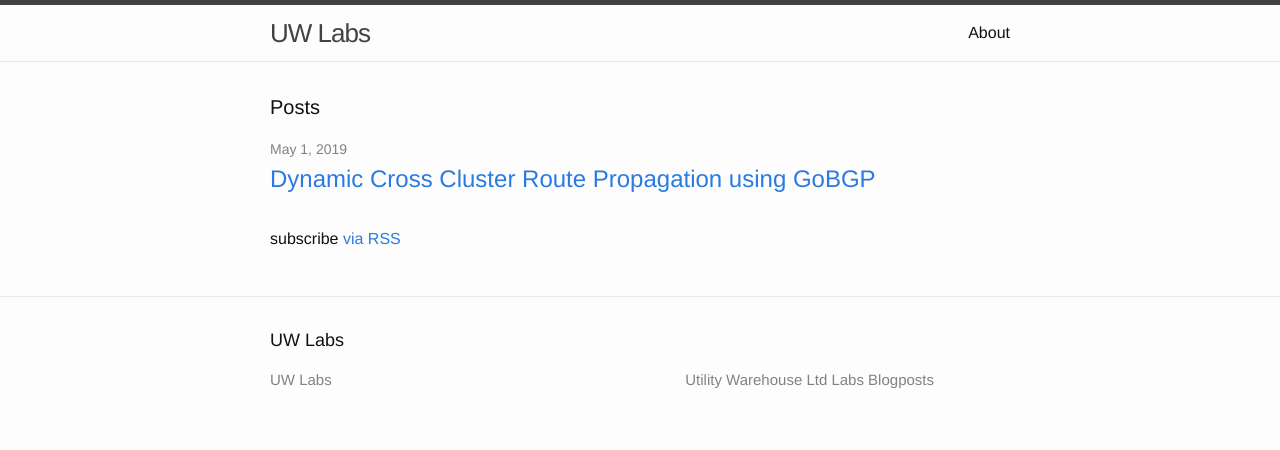
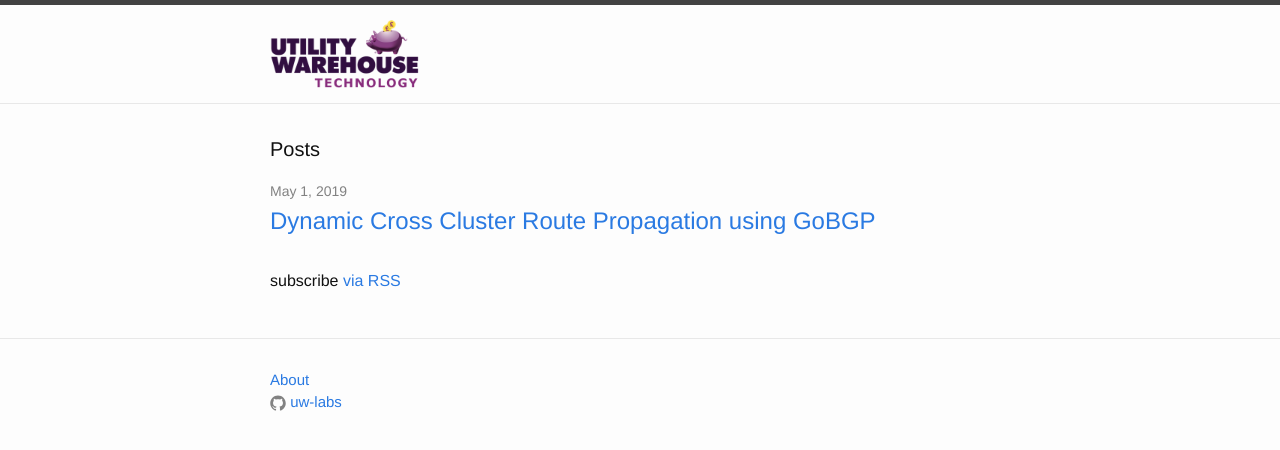
Before and after one commit to uw-labs/blog, a Jekyll site: the page built from index.html, in a window 1280 px wide. Shown: the top 450 px of the page. Built offline with Jekyll 4.4.1, drawn with Linux system fonts in a browser that asks for light colours.

Commit message:
start of upstyle

```diff
--- a/_config.yml
+++ b/_config.yml
@@ -5,3 +5,6 @@ description: > # this means to ignore newlines until "baseurl:"
 
 # Build settings
 markdown: kramdown
+
+github_labs_username: uw-labs
+github_username: utilitywarehouse
--- a/_includes/footer.html
+++ b/_includes/footer.html
@@ -1,38 +1,18 @@
 <footer class="site-footer">
+    <div class="wrapper">
+        <div class="footer-col-wrapper">
+            <div class="footer-col footer-col-1">
 
-  <div class="wrapper">
+                <div class="trigger">
+                    {% for my_page in site.pages %}
+                    {% if my_page.title %}
+                    <a class="page-link" href="{{ my_page.url | prepend: site.baseurl }}">{{ my_page.title }}</a>
+                    {% endif %}
+                    {% endfor %}
+                </div>
 
-    <h2 class="footer-heading">{{ site.title }}</h2>
-
-    <div class="footer-col-wrapper">
-      <div class="footer-col footer-col-1">
-        <ul class="contact-list">
-          <li>{{ site.title }}</li>
-          <li><a href="mailto:{{ site.email }}">{{ site.email }}</a></li>
-        </ul>
-      </div>
-
-      <div class="footer-col footer-col-2">
-        <ul class="social-media-list">
-          {% if site.github_username %}
-          <li>
-            {% include icon-github.html username=site.github_username %}
-          </li>
-          {% endif %}
-
-          {% if site.twitter_username %}
-          <li>
-            {% include icon-twitter.html username=site.twitter_username %}
-          </li>
-          {% endif %}
-        </ul>
-      </div>
-
-      <div class="footer-col footer-col-3">
-        <p>{{ site.description }}</p>
-      </div>
+                {% include icon-github.html username=site.github_labs_username %}
+            </div>
+        </div>
     </div>
-
-  </div>
-
 </footer>
--- a/_includes/header.html
+++ b/_includes/header.html
@@ -2,7 +2,9 @@
 
   <div class="wrapper">
 
-    <a class="site-title" href="{{ site.baseurl }}/">{{ site.title }}</a>
+    <a class="site-title" href="{{ site.baseurl }}/">
+      <img src="{{ "/png/utility-warehouse-tech-colors.png" | prepend: site.baseurl }}" width="150" />
+    </a>
 
     <nav class="site-nav">
       <a href="#" class="menu-icon">
@@ -13,13 +15,6 @@
         </svg>
       </a>
 
-      <div class="trigger">
-        {% for my_page in site.pages %}
-          {% if my_page.title %}
-          <a class="page-link" href="{{ my_page.url | prepend: site.baseurl }}">{{ my_page.title }}</a>
-          {% endif %}
-        {% endfor %}
-      </div>
     </nav>
 
   </div>
--- a/_sass/_layout.scss
+++ b/_sass/_layout.scss
@@ -15,7 +15,8 @@
     font-weight: 300;
     line-height: 56px;
     letter-spacing: -1px;
-    margin-bottom: 0;
+    margin-top: 15px;
+    margin-bottom: 15px;
     float: left;
 
     &,
```
Also changed, not shown: png/utility-warehouse-tech-colors.png (added).
